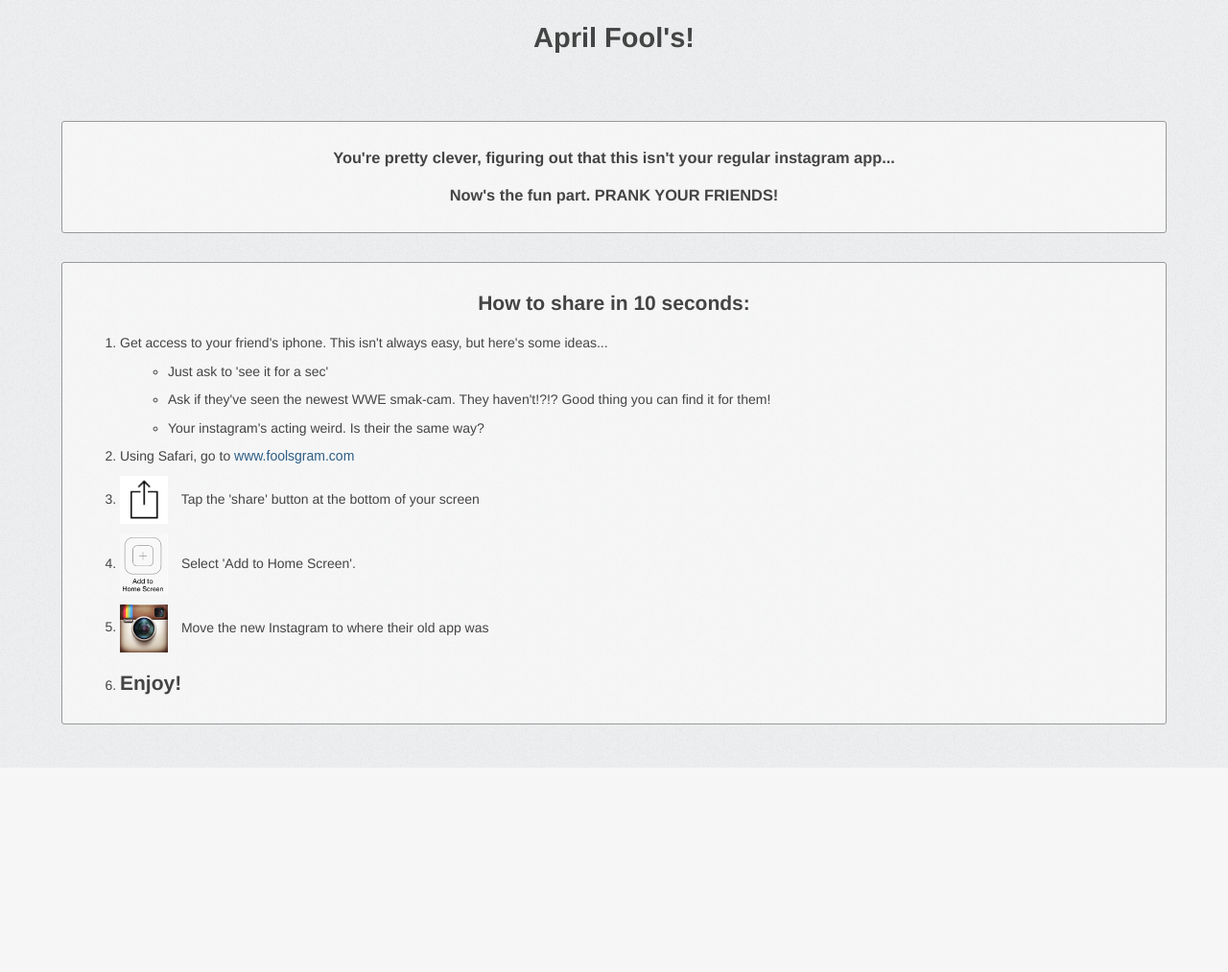
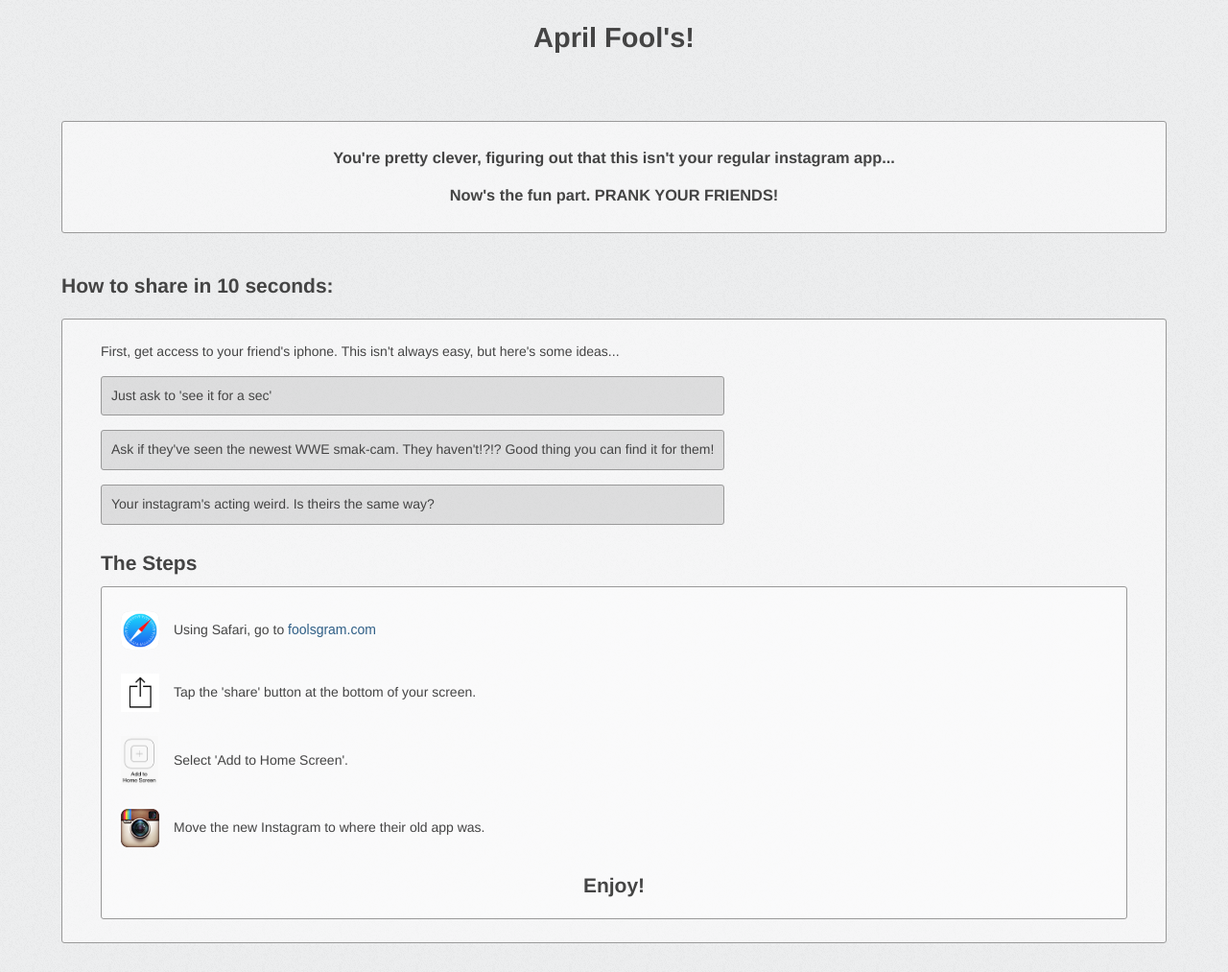
Before and after one commit to AlexGoodwin/FoolsGram, a PHP site: page /aprilFools.php in a window 1280 px wide. Shown: the whole page at 96% size. Before the commit the page ends 800 px from the top, so only its background shows below. Run offline with PHP 8.4, Linux system fonts and the light colour scheme; some libraries are stand-ins or nearby versions.

Commit message:
Polished the "how to share" page

```diff
--- a/aprilFools.php
+++ b/aprilFools.php
@@ -9,21 +9,28 @@
 		<h3>Now's the fun part. PRANK YOUR FRIENDS!</h3>
 	</div>
 
+	<h2>How to share in 10 seconds:</h2>
+
 	<div class="caption">
-		<h2>How to share in 10 seconds:</h2>
 		<ol>
-			<li>Get access to your friend's iphone. This isn't always easy, but here's some ideas...
+			<li>First, get access to your friend's iphone. This isn't always easy, but here's some ideas...
 				<ul>
 					<li>Just ask to 'see it for a sec'</li>
 					<li>Ask if they've seen the newest WWE smak-cam. They haven't!?!? Good thing you can find it for them!</li>
-					<li>Your instagram's acting weird. Is their the same way?</li>
+					<li>Your instagram's acting weird. Is theirs the same way?</li>
 				</ul>
 			</li>
-			<li>Using Safari, go to <a href="http://www.foolsgram.com">www.foolsgram.com</a></li>
-			<li><img src="img/share.png"> Tap the 'share' button at the bottom of your screen</li>
-			<li><img src="img/addToHomeScreen.png"> Select 'Add to Home Screen'.</li>
-			<li><img src="img/apple-touch-icon-precomposed.png"> Move the new Instagram to where their old app was</li>
-			<li><h2>Enjoy!</h2></li>
+
+			<h2>The Steps</h2>
+			<div class="box">
+				<ol>
+					<li><img src="img/safari.png"><span>Using Safari, go to <a href="http://www.foolsgram.com">foolsgram.com</a></span></li>
+					<li><img src="img/share.png"><span>Tap the 'share' button at the bottom of your screen.</span></li>
+					<li><img src="img/addToHomeScreen.png"><span>Select 'Add to Home Screen'.</span></li>
+					<li><img src="img/instagramSmall.png"><span>Move the new Instagram to where their old app was.</span></li>
+				</ol>
+				<h2>Enjoy!</h2>
+			</div>
 		</ol>
 	</div>
 </section>
--- a/css/main.css
+++ b/css/main.css
@@ -252,7 +252,7 @@
   animation: glow 1s infinite;
   -webkit-animation: glow 1s infinite;
   height: 3em;
-  vertical-align: middle; }
+  vertical-align: bottom; }
 .aprilFools .caption {
   width: 90%;
   margin: 10px auto 30px;
@@ -261,13 +261,44 @@
   border-radius: 3px;
   padding: 10px;
   text-align: center; }
+.aprilFools h2 {
+  margin: 40px 5% 20px; }
 .aprilFools ol {
-  text-align: left; }
+  text-align: left;
+  padding: 0 20px; }
   .aprilFools ol li {
+    margin: 10px;
+    display: table; }
+    .aprilFools ol li img {
+      max-width: 40px;
+      margin-right: 15px;
+      display: table-cell; }
+    .aprilFools ol li span {
+      display: table-cell;
+      vertical-align: middle; }
+  .aprilFools ol h2 {
     margin: 10px; }
-    .aprilFools ol li img {
-      max-width: 50px;
-      margin-right: 10px; }
+  .aprilFools ol .box {
+    background: rgba(255, 255, 255, 0.5);
+    border: #999 1px solid;
+    border-radius: 3px;
+    margin: 0 10px; }
+    .aprilFools ol .box ol {
+      list-style-type: upper-latin; }
+      .aprilFools ol .box ol li {
+        margin: 25px 0; }
+    .aprilFools ol .box h2 {
+      text-align: center;
+      margin: 20px auto; }
+  .aprilFools ol ul {
+    padding: 0; }
+    .aprilFools ol ul li {
+      border: #999 1px solid;
+      border-radius: 3px;
+      display: block;
+      padding: 10px 10px;
+      margin: 15px 0;
+      background: rgba(0, 0, 0, 0.1); }
 
 /* ==========================================================================
    Media Queries
--- a/index.php
+++ b/index.php
@@ -156,7 +156,7 @@
 <footer>
 	<ul>
 		<li><a href="#top" class=""><img src="img/footer-home.png" alt="home"></a></li>
-		<li><a href="#" class="fancybox"><img src="img/footer-nav.png" alt="nav"></a></li>
+		<li><a href="aprilFools.php" class="fancybox" data-fancybox-type="iframe"><img src="img/footer-nav.png" alt="nav"></a></li>
 		<li><a href="#" class="fancybox"><img src="img/footer-photo.png" alt="photo"></a></li>
 		<li><a href="#" class="fancybox"><img src="img/footer-likes.png" alt="likes"></a></li>
 		<li><a href="#" class="fancybox"><img src="img/footer-me.png" alt="me"></a></li>
--- a/sass/main.scss
+++ b/sass/main.scss
@@ -346,7 +346,7 @@
 		animation: glow 1s infinite;
 		-webkit-animation: glow 1s infinite;
 		height: 3em;
-		vertical-align: middle;
+		vertical-align: bottom;
 	}
 
 	.caption{
@@ -359,15 +359,64 @@
 		text-align: center;
 	}
 
+	h2{
+		margin: 40px 5% 20px;
+	}
+
 	ol{
 		text-align: left;
+		padding: 0 20px;
 
 		li{
 			margin: 10px;
+			display: table;
 
 			img{
-				max-width: 50px;
-				margin-right: 10px;
+				max-width: 40px;
+				margin-right: 15px;
+				display: table-cell;
+			}
+
+			span{
+				display: table-cell;
+				vertical-align: middle;
+			}
+		}
+
+		h2{
+			margin: 10px;
+		}
+
+		.box{
+			background: rgba(255,255,255,.5);
+			border: #999 1px solid;
+			border-radius: 3px;
+			margin: 0 10px;
+
+			ol{
+				list-style-type: upper-latin;
+
+				li{
+					margin: 25px 0;
+				}
+			}
+
+			h2{
+				text-align: center;
+				margin: 20px auto;
+			}
+		}
+
+		ul{
+			padding: 0;
+
+			li{
+				border: #999 1px solid;
+				border-radius: 3px;
+				display: block;
+				padding: 10px 10px;
+				margin: 15px 0;
+				background: rgba(0,0,0, .1);
 			}
 		}
 	}
```
Also changed, not shown: img/instagramSmall.png (added), img/safari.png (added), 1 other file.
